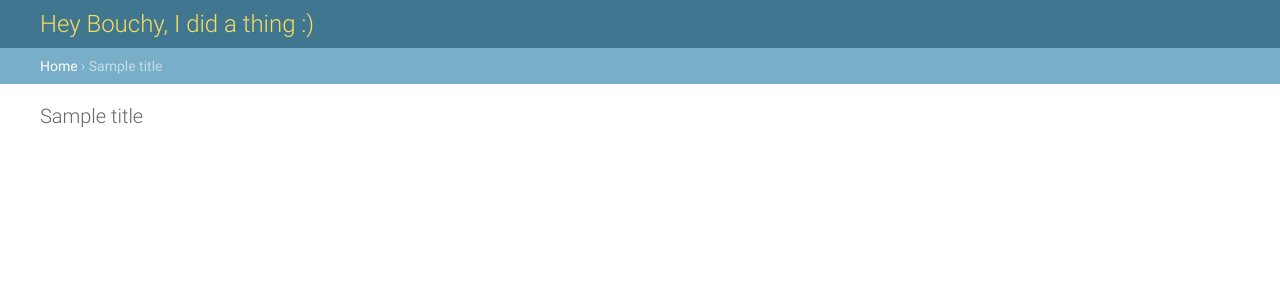
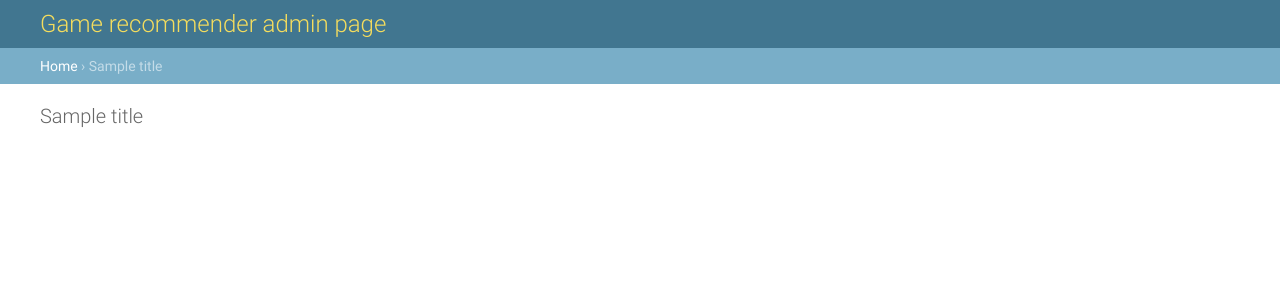
Before and after one commit to AB95/Steam_game_matcher, a Django app: template templates/admin/base_site.html in a window 1280 px wide. Shown: the top 300 px of the page. Run offline with Django 3.2, Linux system fonts and the light colour scheme; the template is opened without the code that fills it: most values are stand-ins (such as "Sample title", 1, 10 or a date in 2020).

Commit message:
cleaned up some imports and some pep 8 stuff

```diff
--- a/gameRecommender/forms.py
+++ b/gameRecommender/forms.py
@@ -31,6 +31,6 @@ class FeaturesForm(forms.Form):
 
 
 class OSForm(forms.Form):
-    list = [('win','win'), ('mac', 'mac'), ('linux', 'linux')]
+    list = [('win', 'win'), ('mac', 'mac'), ('linux', 'linux')]
 
     operating_systems = forms.ChoiceField(choices=list, widget=forms.CheckboxSelectMultiple())
--- a/templates/admin/base_site.html
+++ b/templates/admin/base_site.html
@@ -3,7 +3,7 @@
 {% block title %}{{ title }} | {{ site_title|default:_('Django site admin') }}{% endblock %}
 
 {% block branding %}
-<h1 id="site-name"><a href="{% url 'admin:index' %}">Hey Bouchy, I did a thing :)</a></h1>
+<h1 id="site-name"><a href="{% url 'admin:index' %}">Game recommender admin page</a></h1>
 {% endblock %}
 
 {% block nav-global %}{% endblock %}
```
Also changed, not shown: gameRecommender/test.py (+4 -4 lines), gameRecommender/views.py (+8 -0 lines).
